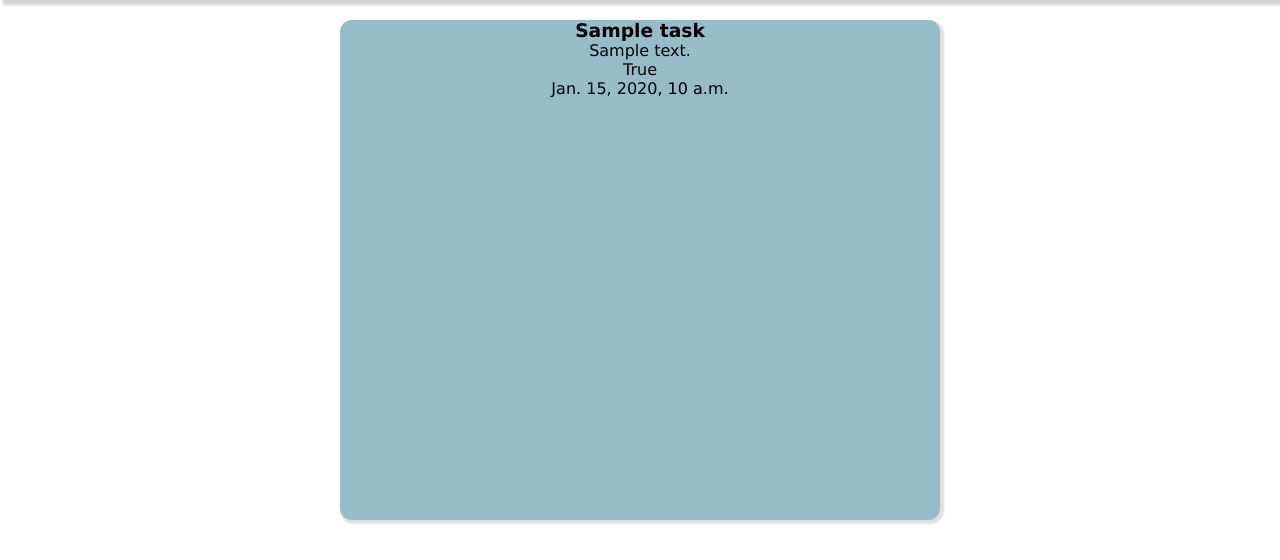
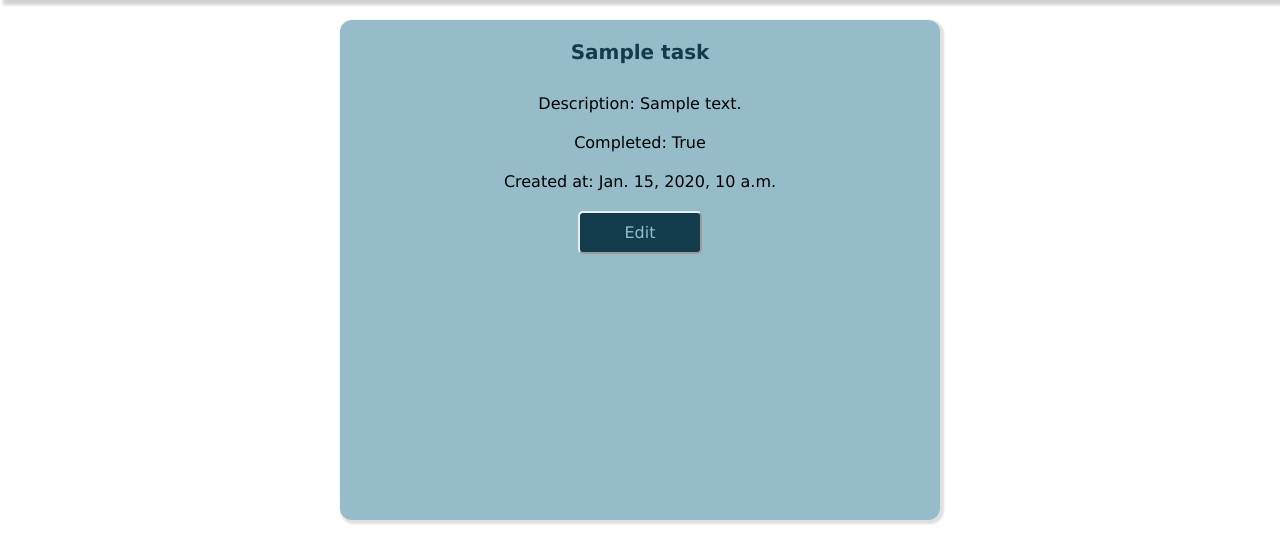
Before and after one commit to gok2001/to-do-list, a Django app: page /tasks/1/ in a window 1280 px wide. Shown: the part 120-680 px from the top of the page. Run offline with Django 5.2, Linux system fonts and the light colour scheme; tables that the repository leaves empty hold one stand-in row (values such as "Sample post").

Commit message:
Configurei o edit_task

```diff
--- a/static/css/style.css
+++ b/static/css/style.css
@@ -58,8 +58,26 @@ main {
     border-radius: 12px;
 }
 
+.main-content {
+    background-color: #5C8EA0;
+    display: flex;
+    align-items: center;
+    flex-direction: column;
+    max-width: 400px;
+    max-height: 500px;
+    margin: auto;
+    border-radius: 8px;
+}
+
 h2 {
     font-size: 28px;
+    color: #123C4B;
+    padding: 10px;
+    margin: 10px;
+}
+
+h3 {
+    font-size: 20px;
     color: #123C4B;
     padding: 10px;
     margin: 10px;
@@ -73,7 +91,7 @@ form {
     max-width: 400px;
     margin: auto;
     padding: 1rem;
-    /* background-color: ; */
+    background-color: #5C8EA0;
     border-radius: 8px;
 }
 
@@ -101,9 +119,17 @@ form input:focus, form textarea:focus {
 
 form button {
     width: 100px;
+    font-size: 16px;
     padding: 0.8rem;
     border-radius: 5px;
     cursor: pointer;
+    background-color: #123C4B;
+    color: #96BCCA;
+}
+
+form button:hover {
+    background-color: #5C8EA0;
+    color: #123C4B;
 }
 
 .task-list-item {
@@ -132,6 +158,31 @@ form button {
     color: #5C8EA0;
 }
 
+.single-task-item {
+    padding: 10px;
+}
+
+.edit-button {
+    text-align: center;
+    text-decoration: none;
+    width: 100px;
+    font-size: 16px;
+    padding: 10px;
+    margin: 10px;
+    border-radius: 5px;
+    border-width: 2px;
+    border-style: outset;
+    border-image: initial;
+    background-color: #123C4B;
+    color: #96BCCA;
+    cursor: pointer;
+}
+
+.edit-button:hover {
+    background-color: #5C8EA0;
+    color: #123C4B;
+}
+
 footer {
     background-color: #1C4B5C;
     padding: 10px 0px;
--- a/tasks/views.py
+++ b/tasks/views.py
@@ -18,6 +18,15 @@ def index(request):
     return render(request, 'tasks/index.html', context)
 
 
+def show_task(request, task_id):
+    single_task = get_object_or_404(Task, pk=task_id)
+    site_title = f'Task {single_task.id} - '
+
+    context = {'single_task': single_task, 'site_title': site_title}
+
+    return render(request, 'tasks/task.html', context)
+
+
 def add_task(request):
     form_action = reverse('tasks:add_task')
 
@@ -33,22 +42,15 @@ def add_task(request):
             form.save()
             return redirect('tasks:index')
 
+        return render(request, 'tasks/add_task.html', context)
+
     context = {
-            'form': forms.TaskForm(),
-            'form_action': form_action,
-            'site_title': 'Add Task - '
-        }
+        'form': forms.TaskForm(),
+        'form_action': form_action,
+        'site_title': 'Add Task - '
+    }
 
     return render(request, 'tasks/add_task.html', context)
-
-
-def show_task(request, task_id):
-    single_task = get_object_or_404(Task, pk=task_id)
-    site_title = f'{single_task.title} - '
-
-    context = {'single_task': single_task, 'site_title': site_title}
-
-    return render(request, 'tasks/task.html', context)
 
 
 def edit_task(request, task_id):
@@ -67,9 +69,12 @@ def edit_task(request, task_id):
             form.save()
             return redirect('tasks:index')
 
+        return render(request, 'tasks/add_task.html', context)
+
     context = {
-            'form': forms.TaskForm(instance=task),
-            'form_action': form_action,
-        }
+        'form': forms.TaskForm(instance=task),
+        'form_action': form_action,
+        'site_title': 'Edit Task - '
+    }
 
     return render(request, 'tasks/add_task.html', context)
--- a/templates/tasks/index.html
+++ b/templates/tasks/index.html
@@ -1,8 +1,8 @@
 {% extends "tasks/base.html" %}
 
 {% block content %}
+    <div class="main-content">
         <h2>To-do</h2>
-
         <ul>
             {% if page_obj %}
                 {% for task in page_obj %}
@@ -15,4 +15,5 @@
                 <li class="task-list-item">No tasks to do yet.</li>
             {% endif %}
         </ul>
+    </div>
 {% endblock content %}
--- a/templates/tasks/task.html
+++ b/templates/tasks/task.html
@@ -2,7 +2,11 @@
 
 {% block content %}
     <h3>{{ single_task.title }}</h3>
-    <p>{{ single_task.description }}</p>
-    <p>{{ single_task.completed }}</p>
-    <p>{{ single_task.created_at }}</p>
+    {% if single_task.description %}
+        <p class="single-task-item">Description: {{ single_task.description }}</p>
+    {% endif %}
+    <p class="single-task-item">Completed: {{ single_task.completed }}</p>
+    <p class="single-task-item">Created at: {{ single_task.created_at }}</p>
+
+    <a href="{% url "tasks:edit_task" single_task.id %}" class="edit-button">Edit</a>
 {% endblock content %}
```
Lines whose indentation alone changed are shown as unchanged.
